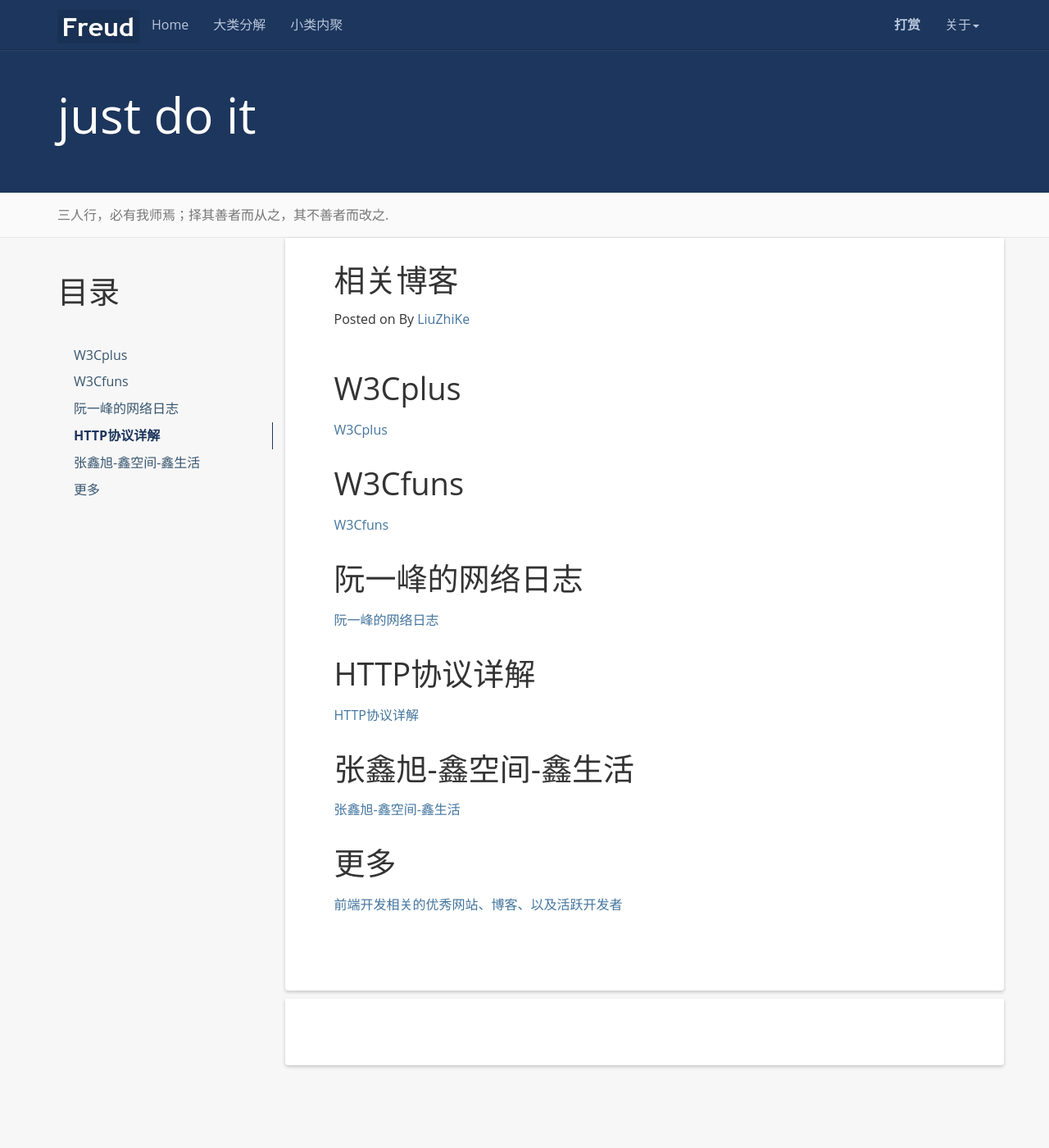
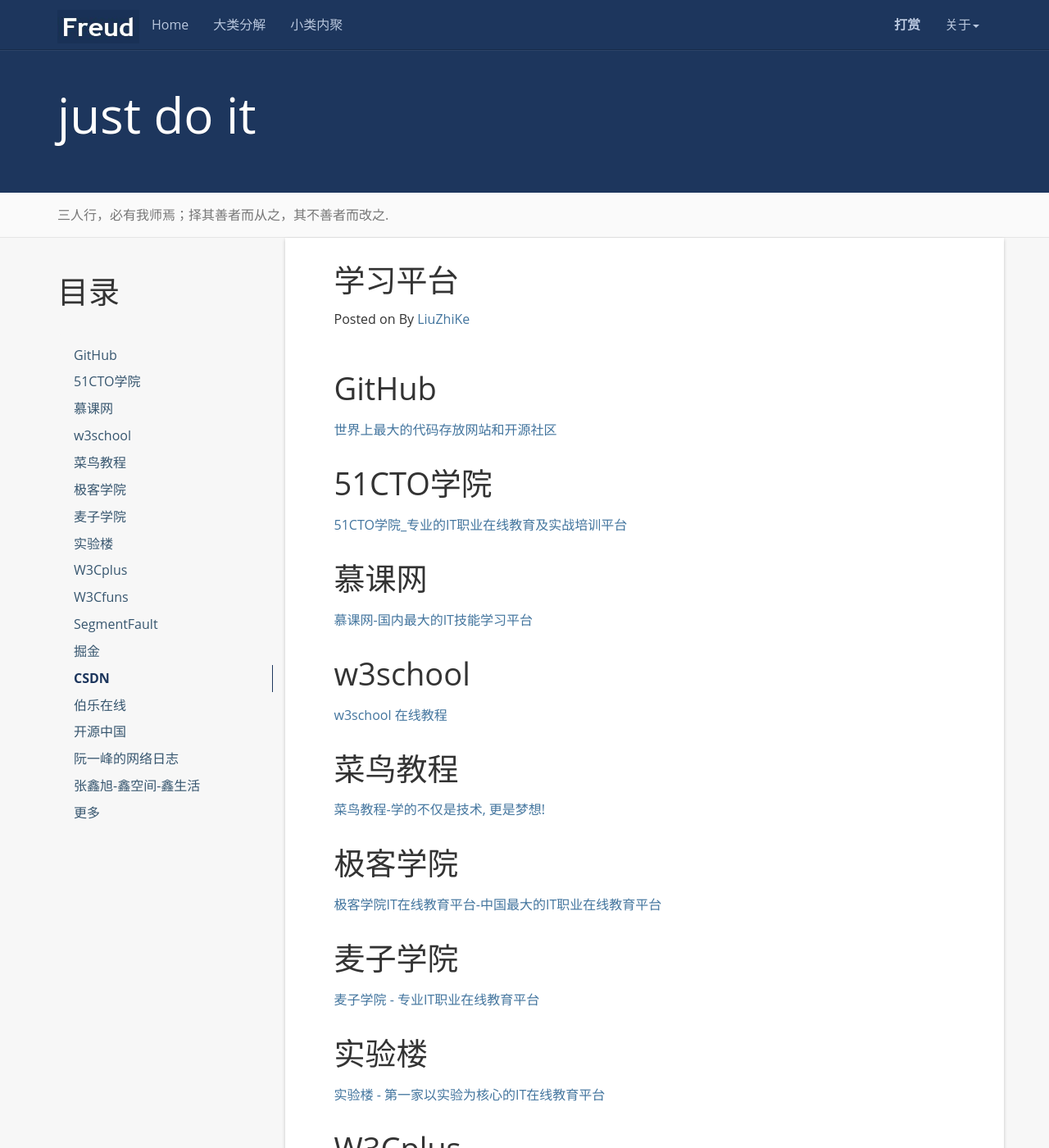
Before and after one commit to liuzhike/liuzhike.github.io, a Jekyll site: the page built from reference.md, in a window 1280 px wide and 1400 px high. Shown: the whole window at 82% size. Built offline with Jekyll 4.4.1, drawn with Linux system fonts in a browser that asks for light colours; comment, search, counter and statistics services are not loaded; some of the changed text lies outside the part shown.

Commit message:
添加日志

```diff
--- a/_includes/header.html
+++ b/_includes/header.html
@@ -32,10 +32,10 @@
             <li><a rel="nofollow" target="_blank" href="{{site.github}}">Github</a></li>
             <li><a rel="nofollow" target="_blank" href="{{site.resume_site}}">关于作者</a></li>
             <li><a rel="nofollow" href="{{ '/books' | prepend: site.baseurl }}">我的书单</a></li>
-            <li><a rel="nofollow" href="{{ '/reference' | prepend: site.baseurl }}">推荐博客</a></li>
+            <li><a rel="nofollow" href="{{ '/reference' | prepend: site.baseurl }}">学习平台</a></li>
             <li><a href="{{ '/feed.xml' | prepend: site.baseurl }}">RSS订阅</a></li>
             <li class="divider"></li>
-            <li><a rel="nofollow" target="_blank" href="https://github.com/luoyan35714/LessOrMore.git">本项目</a></li>
+            <li><a rel="nofollow" target="_blank" href="https://github.com/liuzhike/liuzhike.github.io">本项目</a></li>
           </ul>
         </li>
       </ul>
--- a/reference.md
+++ b/reference.md
@@ -1,6 +1,6 @@
 ---
 layout: post
-title: 相关博客
+title: 学习平台
 permalink: /reference/
 ---
 
@@ -9,23 +9,93 @@
 
 
 
+
+GitHub
+=====================
+[世界上最大的代码存放网站和开源社区](https://github.com/)
+
+
+51CTO学院
+=====================
+[51CTO学院_专业的IT职业在线教育及实战培训平台](http://edu.51cto.com/?www)
+
+
+慕课网
+=====================
+[慕课网-国内最大的IT技能学习平台](http://www.imooc.com/)
+
+
+w3school
+=====================
+[w3school 在线教程](http://www.w3school.com.cn/index.html)
+
+
+
+菜鸟教程
+=====================
+[菜鸟教程-学的不仅是技术, 更是梦想!](http://www.runoob.com/)
+
+
+
+极客学院
+=====================
+[极客学院IT在线教育平台-中国最大的IT职业在线教育平台](http://www.jikexueyuan.com/)
+
+
+
+
+麦子学院
+=====================
+[麦子学院 - 专业IT职业在线教育平台](http://www.maiziedu.com/)
+
+
+
+
+实验楼
+=====================
+[实验楼 - 第一家以实验为核心的IT在线教育平台](https://www.shiyanlou.com/)
+
+
 W3Cplus
 =====================
-[W3Cplus](http://www.w3cplus.com/)
+[w3cplus_引领web前沿，打造前端精品教程](http://www.w3cplus.com/)
 
 
 W3Cfuns
 =====================
-[W3Cfuns](http://www.w3cfuns.com/)
+[前端网（QDFuns） - WEB前端开发工程师专业网站，一站式服务平台！](http://www.w3cfuns.com/)
+
+
+SegmentFault
+=====================
+[中国领先的开发者技术社区](https://segmentfault.com/)
+
+
+掘金
+=====================
+[高质量的技术社区](https://gold.xitu.io/)
+
+
+CSDN
+=====================
+[CSDN.NET - 全球最大中文IT社区，为IT专业技术人员提供最全面的信息传播和服务平台](http://www.csdn.net/)
+
+
+伯乐在线
+=====================
+[做最专业的IT互联网职业社区](http://www.jobbole.com/)
+
+
+开源中国
+=====================
+[开源中国 - 找到您想要的开源项目，分享和交流](http://www.oschina.net/)
+
+
 
 阮一峰的网络日志
 =====================
 [阮一峰的网络日志](http://www.ruanyifeng.com/blog/)
 
-
-HTTP协议详解
-=====================
-[HTTP协议详解](http://www.jmarshall.com/easy/http/)
 
 
 张鑫旭-鑫空间-鑫生活
@@ -36,3 +106,5 @@
 更多
 =====================
 [前端开发相关的优秀网站、博客、以及活跃开发者](https://github.com/foru17/front-end-collect)
+
+[前端学习合集](https://github.com/helloqingfeng/Awsome-Front-End-learning-resource/tree/master/04-Front-end-tutorial-master)
```
Also changed, not shown: _posts/2016-12-10-Sublime-Text-快捷键.md (+2 -2 lines), _posts/2016-12-11-书读百遍其义自见.md (added, +69 -0 lines).
